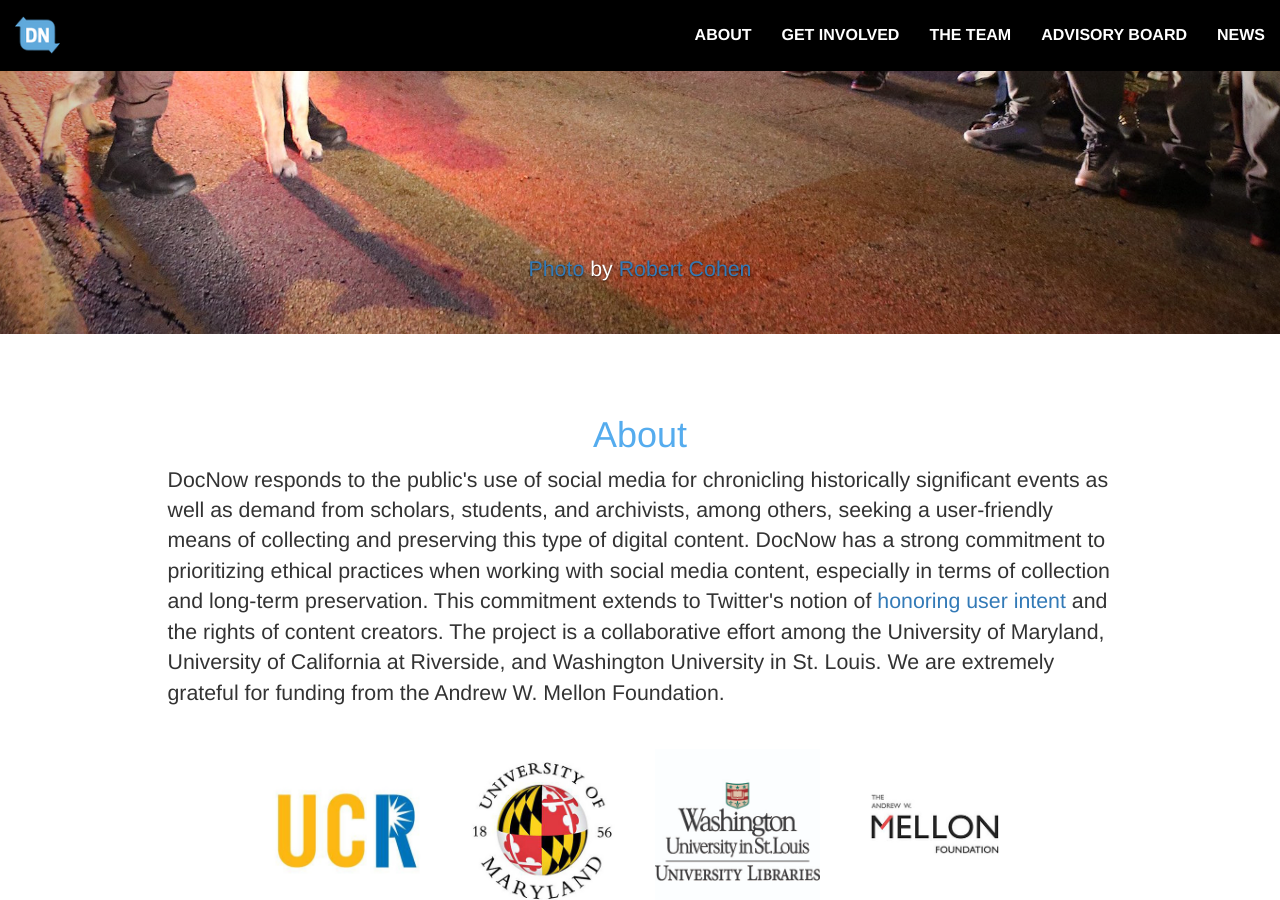
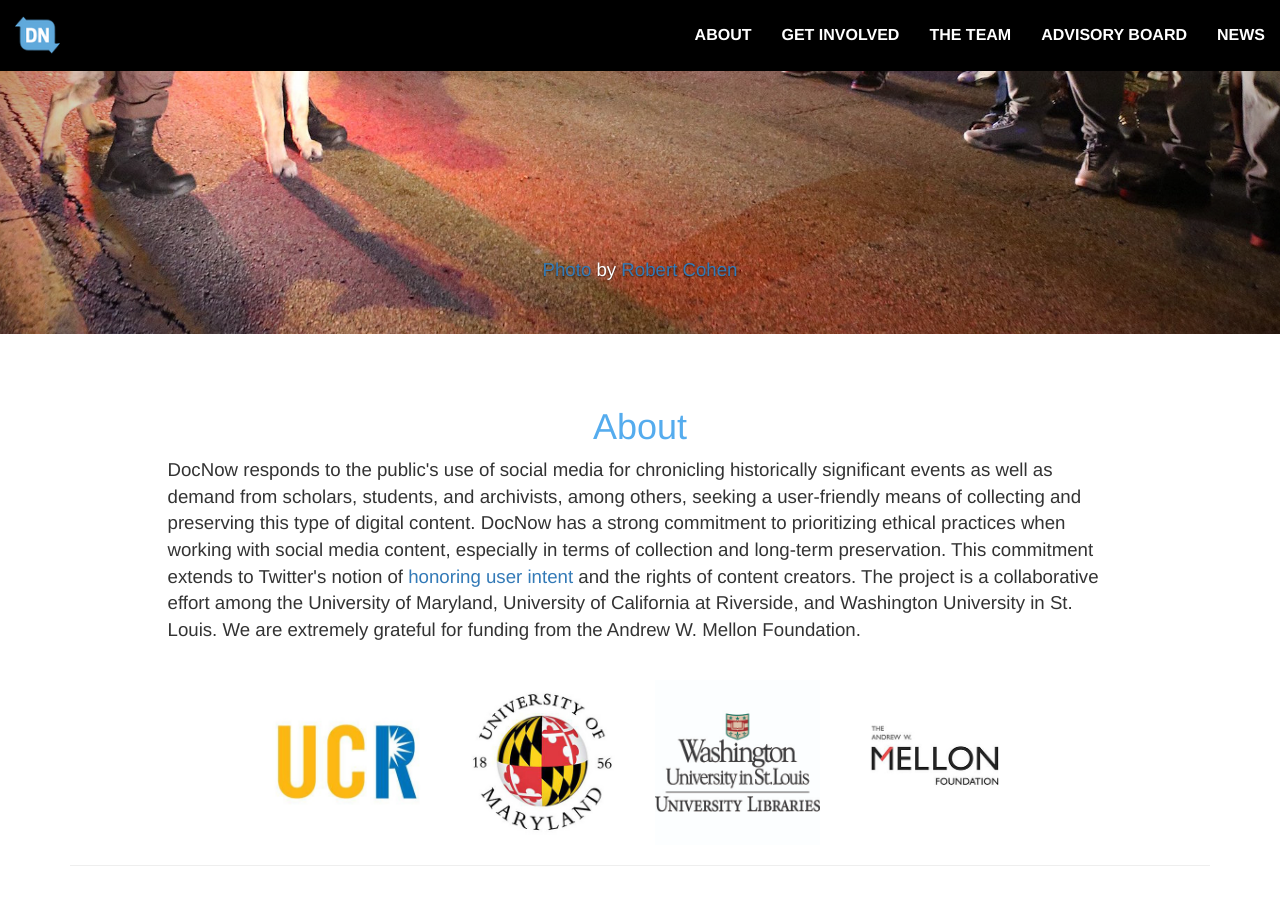
Before and after one commit to DocNow/docnow.github.io, a Jekyll site: the page built from index.html, in a window 1280 px wide and 900 px high, scrolled down 566 px. Built offline with Jekyll 4.4.1, drawn with Linux system fonts in a browser that asks for light colours.

Commit message:
default font of 14pt instead of 16pt

```diff
--- a/css/home.css
+++ b/css/home.css
@@ -29,7 +29,6 @@
     left: 150px;
     top: 300px;
     width: 250px;
-    font-size: 14pt;
 }
 
 .desc img {
@@ -48,14 +47,6 @@
     padding: 20px;
 }
 
-.advisors {
-    font-size: 14pt;
-}
-
-.news-items {
-    font-size: 14pt;
-}
-
 @media (max-width: 768px) {
     .desc {
         display: none;
@@ -67,3 +58,7 @@
         display: block;
     }
 }
+
+#get-involved a:hover {
+    text-decoration: none;
+}
--- a/css/style.css
+++ b/css/style.css
@@ -1,6 +1,6 @@
 html,
 body {
-    font-size: 16pt;
+    font-size: 14pt;
     margin-top: 35px;
 }
 
--- a/index.html
+++ b/index.html
@@ -242,6 +242,8 @@
         <hr>
 
         <section id="news">
+            <br>
+            <br>
             <h1>News</h1>
             <div class="col-lg-offset-1 col-lg-10 news-items">
                 July 25, 2016 <a href="http://www.stltoday.com/news/local/education/universities-finding-new-ways-to-preserve-history-in-the-making/article_d15e43a9-356b-5eb7-be4d-d95887e83ef2.html">Universities finding new ways to preserve history in the making – like Ferguson</a>, St. Louis Dispatch<br>
```
